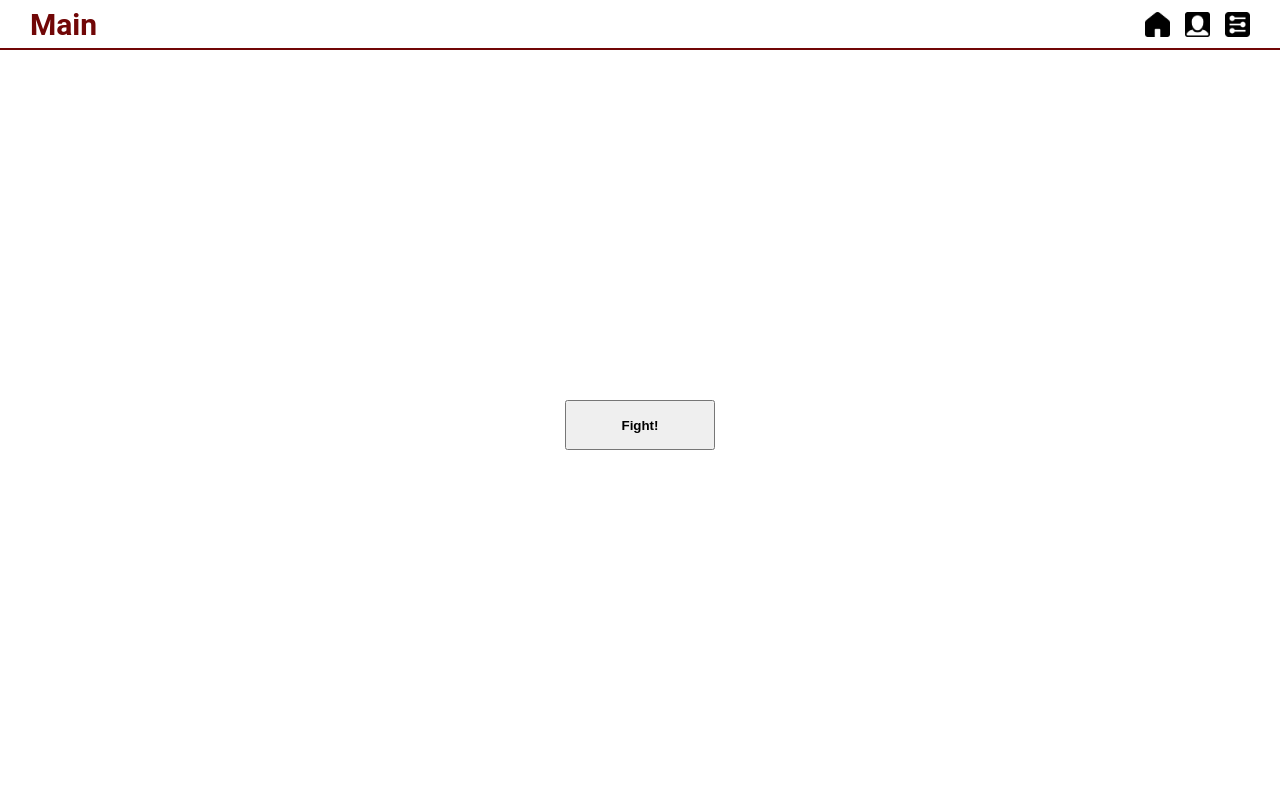
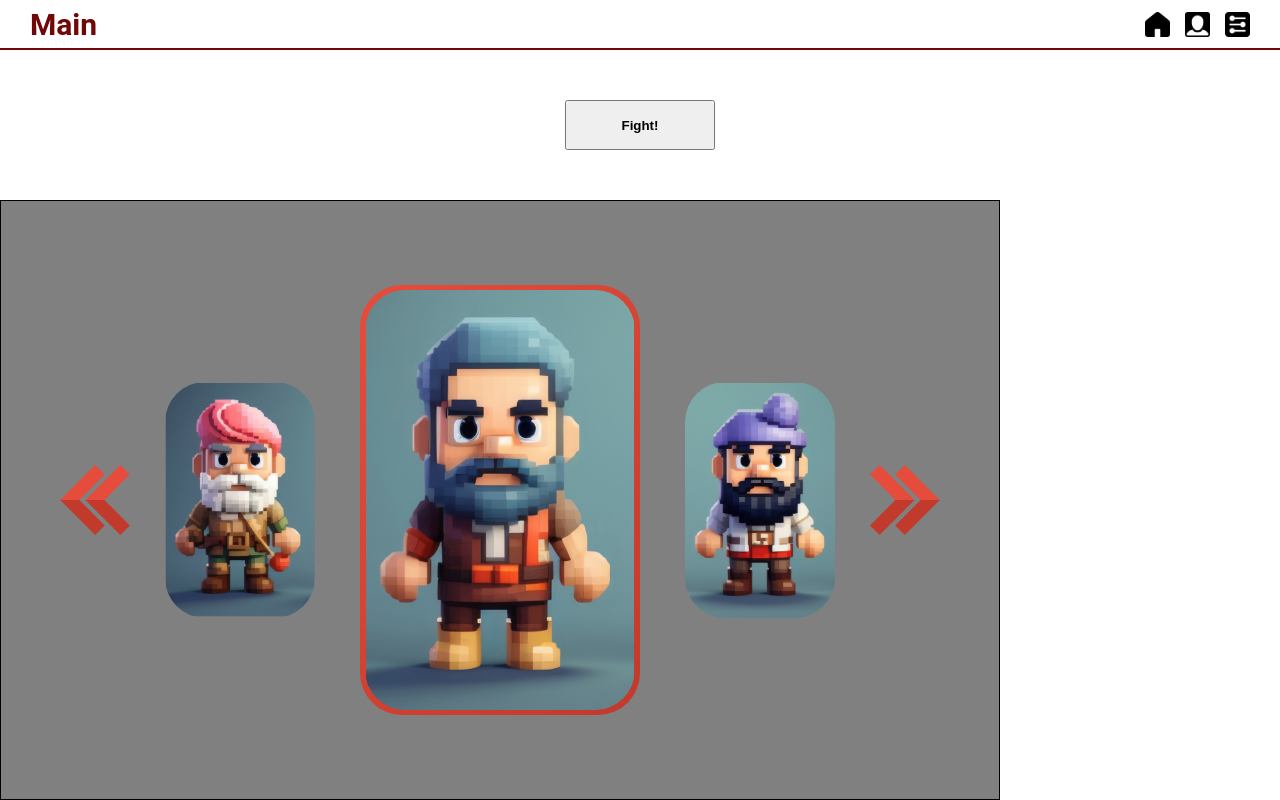
Before and after one commit to theFoxTale/not-fight-club, a plain HTML site: page index.html in a window 1280 px wide. Shown: the part 800-1600 px from the top of the page. Drawn offline with Linux system fonts and the light colour scheme.

Commit message:
init: add div for avatar change

```diff
--- a/index.css
+++ b/index.css
@@ -1,5 +1,7 @@
 :root {
     --my-red: #710707;
+    --medium-red: #E64C3C;
+    --dark-red: #C13A2B;
 }
 
 * {
@@ -255,3 +257,58 @@ select:-webkit-autofill:focus {
     cursor: pointer;
     font-weight: bold;
 }
+
+.change-character-avatar-container {
+    width: 1000px;
+    height: 600px;
+    background-color: grey;
+    border: 1px solid black;
+    display: flex;
+    justify-content: center;
+    align-items: center;
+    gap: 30px;
+}
+
+.avatar-wrapper {
+    overflow: hidden;
+    width: 680px;
+}
+
+.avatar-slider {
+    width: fit-content;
+    display: flex;
+    align-items: center;
+    gap: 40px;
+    position: relative;
+}
+
+.avatar-border {
+    width: 160px;
+    height: 246px;
+    background: transparent;
+    border-radius: 42px;
+    display: flex;
+    justify-content: center;
+    align-items: center;
+}
+
+.avatar-border.avatar-active {
+    width: 280px;
+    height: 430px;
+    background: linear-gradient(135deg, var(--medium-red), var(--dark-red));
+}
+
+.avatar-image {
+    width: calc(100% - 10px);
+    height: calc(100% - 10px);
+    border-radius: 40px;
+    background-size: contain;
+    background-repeat: no-repeat;
+    background-position: center;
+}
+
+.arrow_control {
+    width: 70px;
+    height: 70px;
+    cursor: pointer;
+}
--- a/index.html
+++ b/index.html
@@ -60,6 +60,52 @@
                 <p class="my-header-text">Fights Statistics:</p>
             </div>
         </div>
+        <div class="change-character-avatar-container">
+            <div class="arrow_control arrow_left">
+                <svg viewBox="0 0 342 342" fill="none" xmlns="http://www.w3.org/2000/svg">
+                    <path fill="var(--dark-red)" d="M12.8333 171.008H1L86.3333 256.341L171.667 341.674L195 318.341L218.333 295.008L156.333 233.008L94.3333 171.008H83.3333H73.8333H55.5H30.3101H12.8333Z"/>
+                    <path fill="var(--medium-red)" d="M12.8152 171H1L86.2025 85.5L171.405 0L194.702 23.3789L218 46.7578L156.095 108.879L94.1902 171H83.2071H73.7216H55.4164H30.2652H12.8152Z"/>
+                    <path fill="var(--dark-red)" d="M135.833 171.008H124L209.333 256.341L294.667 341.674L318 318.341L341.333 295.008L279.333 233.008L217.333 171.008H206.333H196.833H178.5H153.31H135.833Z"/>
+                    <path fill="var(--medium-red)" d="M135.815 171H124L209.202 85.5L294.405 0L317.702 23.3789L341 46.7578L279.095 108.879L217.19 171H206.207H196.722H178.416H153.265H135.815Z"/>
+                </svg>
+            </div>
+            <div class="avatar-wrapper">
+                <div class="avatar-slider">
+                    <div class="avatar-border">
+                        <div class="avatar-image character-1"></div>
+                    </div>
+                    <div class="avatar-border avatar-active">
+                        <div class="avatar-image character-2"></div>
+                    </div>
+                    <div class="avatar-border">
+                        <div class="avatar-image character-3"></div>
+                    </div>
+                    <div class="avatar-border">
+                        <div class="avatar-image character-4"></div>
+                    </div>
+                    <div class="avatar-border">
+                        <div class="avatar-image character-5"></div>
+                    </div>
+                    <div class="avatar-border">
+                        <div class="avatar-image character-6"></div>
+                    </div>
+                    <div class="avatar-border">
+                        <div class="avatar-image character-7"></div>
+                    </div>
+                    <div class="avatar-border">
+                        <div class="avatar-image character-8"></div>
+                    </div>
+                </div>
+            </div>
+            <div class="arrow_control arrow_right">
+                <svg viewBox="0 0 342 342" fill="none" xmlns="http://www.w3.org/2000/svg">
+                    <path fill="var(--dark-red)" d="M328.5 171.008H340.333L255 256.341L169.667 341.674L146.333 318.341L123 295.008L185 233.008L247 171.008H258H267.5H285.833H311.023H328.5Z"/>
+                    <path fill="var(--medium-red)" d="M328.518 171H340.333L255.131 85.5L169.928 0L146.631 23.3789L123.333 46.7578L185.238 108.879L247.143 171H258.126H267.612H285.917H311.068H328.518Z"/>
+                    <path fill="var(--dark-red)" d="M205.5 171.008H217.333L132 256.341L46.6667 341.674L23.3334 318.341L3.05176e-05 295.008L62 233.008L124 171.008H135H144.5H162.833H188.023H205.5Z"/>
+                    <path fill="var(--medium-red)" d="M205.518 171H217.333L132.131 85.5L46.9285 0L23.6309 23.3789L0.333378 46.7578L62.2383 108.879L124.143 171H135.126H144.612H162.917H188.068H205.518Z"/>
+                </svg>
+            </div>
+        </div>
         <div class="my-containers settings-container hidden-element">
             <label for="new-character-name" class="my-header-text">Current character name:</label>
             <input id="new-character-name" type="text" class="text-input hidden-element">
```
